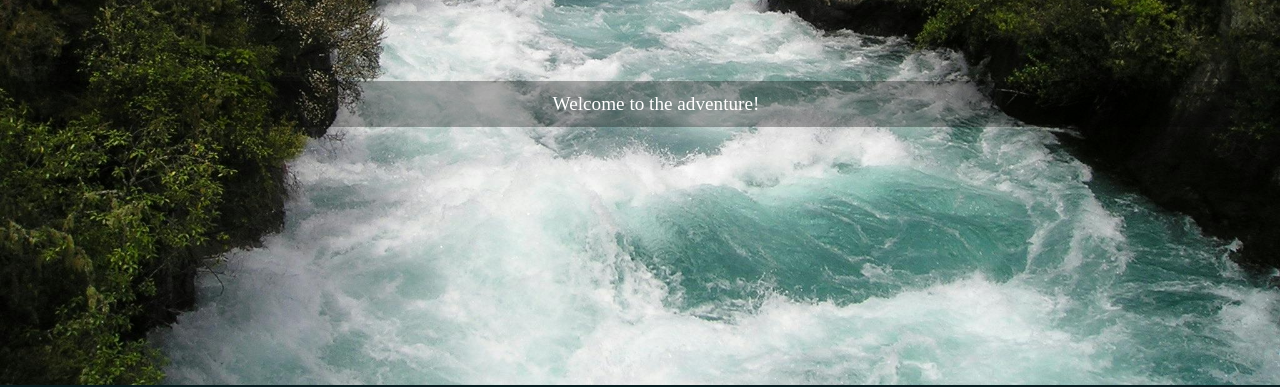
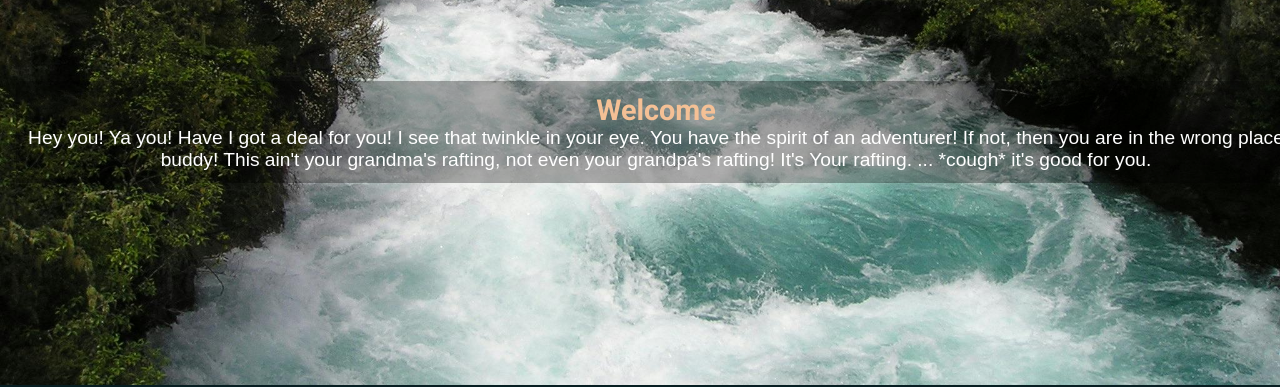
Before and after one commit to ThomasVanDoof/wdd130, a plain HTML site: page wwr/about.html in a window 1280 px wide. Shown: the part 415-802 px from the top of the page. Drawn offline with Linux system fonts and the light colour scheme.

Commit message:
some tasty changes

```diff
--- a/wwr/about.html
+++ b/wwr/about.html
@@ -14,7 +14,10 @@
     <div class="hero">
         <img src="images/river1_forest.jpg" alt="river1" class="main-hero-img">
         <h1>Old Joe Rafting Co</h1>
-        <article>Welcome to the adventure!</article>
+        <article>
+            <h2>Welcome</h2>
+            Hey you! Ya you! Have I got a deal for you! I see that twinkle in your eye. You have the spirit of an adventurer! If not, then you are in the wrong place buddy! This ain't your grandma's rafting, not even your grandpa's rafting! It's Your rafting. ... *cough* it's good for you.
+        </article>
     </div>
     <header>
         <img src="images/wwr_logo.png" alt="River Rafting Company Logo" id="logo">
--- a/wwr/styles/styles.css
+++ b/wwr/styles/styles.css
@@ -13,7 +13,7 @@
 }
 
 body {
-    font-family: var(--accent-color);
+    font-family: Arial, Helvetica, sans-serif;
     color: var(--text-color);
     background-color: var(--primary-color);
 }
```
